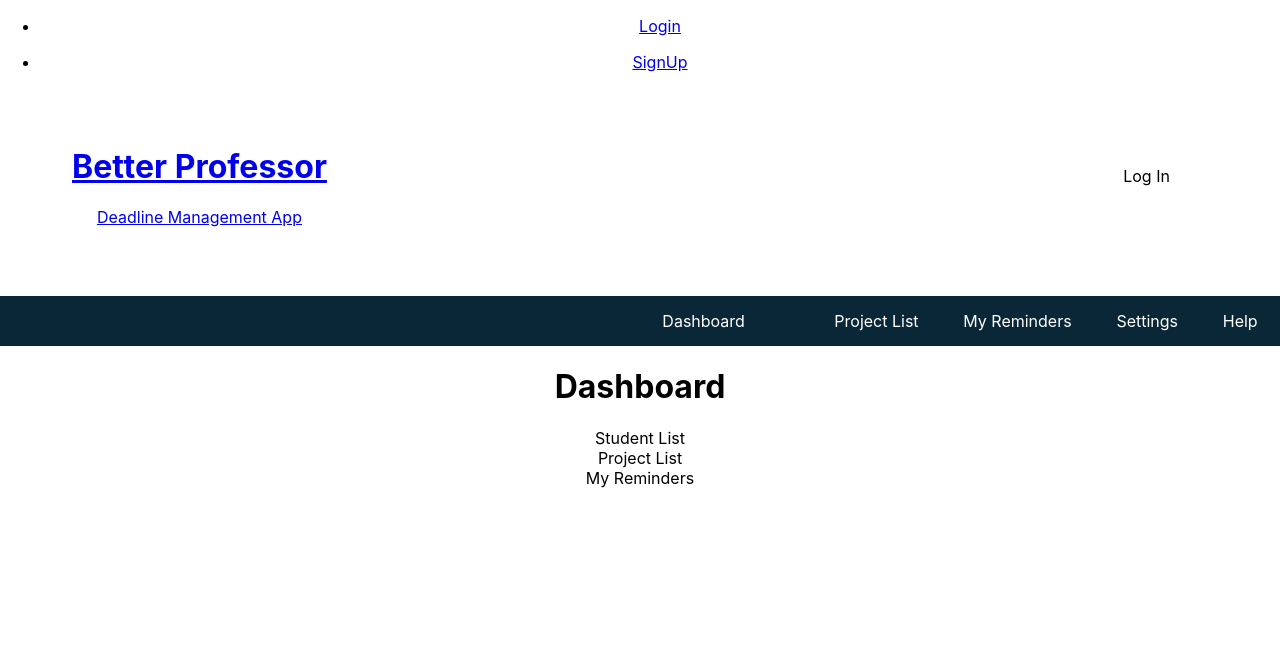
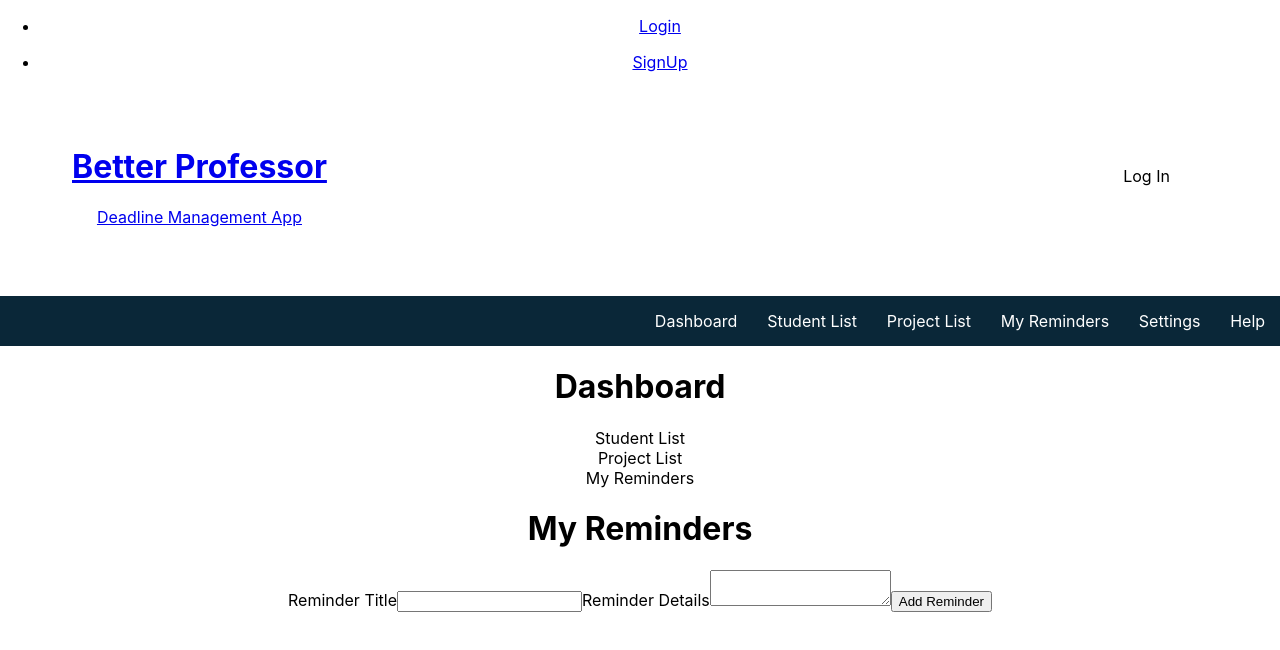
Before and after one commit to BW-Better-Professor-2/front-end, a React (Create React App) app in the folder better-professor2/: page /reminderlist in a window 1280 px wide. Shown: the top 650 px of the page. Built offline with nearby package versions, Linux system fonts and the light colour scheme.

Commit message:
student, reminder, and project forms functionally are complete.

```diff
--- a/better-professor2/src/App.js
+++ b/better-professor2/src/App.js
@@ -8,6 +8,8 @@ import SignUp from './components/Signup';
 import './App.css';
 import Dashboard from './components/Dashboard';
 import StudentList from './components/StudentList';
+import ProjectList from './components/ProjectList';
+import ReminderList from './components/ReminderList';
 
 
 
@@ -35,6 +37,8 @@ function App() {
           <Route path='/login' component={Login} />
           <Route path='/signup' component={SignUp} />
           <Route path='/studentlist' component={StudentList}/>
+          <Route path='/projectlist' component={ProjectList}/>
+          <Route path='/reminderlist' component={ReminderList}/>
         </Switch>
       </div>
     </Router>
--- a/better-professor2/src/components/Navigation.js
+++ b/better-professor2/src/components/Navigation.js
@@ -12,9 +12,9 @@ function Navigation() {
 
         <NavLinksContainer>
             <Link className='link'>Dashboard</Link>
-            <Link className="link" to={`/studentlist/${StudentList}`}>{}</Link>
-            <Link className="link">Project List</Link>
-            <Link className="link">My Reminders</Link>
+            <Link className="link" to={`/studentlist/`}>Student List</Link>
+            <Link className="link" to={`/projectlist/`}>Project List</Link>
+            <Link className="link" to={`/reminderlist/`}>My Reminders</Link>
             <Link className="link">Settings</Link>
             <Link className="link">Help</Link>
        </NavLinksContainer>
--- /dev/null
+++ b/better-professor2/src/components/ProjectList.js
@@ -0,0 +1,34 @@
+import React, {useState} from 'react';
+import AddProject from '../utils/AddProject';
+import Projects from '../utils/Projects';
+
+function ProjectList () {
+
+    const [projects, setProjects] = useState([
+        {
+            id: 1,
+            title: "",
+            body: "",
+        }
+    ]);
+
+    const addNewProject = project => {
+        const newProject = {
+            id: Date.now(),
+            title: project.title,
+            body: project.body
+        }
+        setProjects([...projects, newProject]);
+    }
+
+
+    return(
+        <div className = 'project-list'>
+            <h1>My Projects</h1>
+            <AddProject addNewProject={addNewProject} />
+            <Projects projects={projects}/>
+        </div>
+    )
+}
+
+export default ProjectList;
--- /dev/null
+++ b/better-professor2/src/components/ReminderList.js
@@ -0,0 +1,34 @@
+import React, {useState} from 'react';
+import AddReminder from '../utils/AddReminder';
+import Reminders from '../utils/Reminders';
+
+function ReminderList () {
+
+    const [reminders, setReminders] = useState([
+        {
+            id: 1,
+            title: "",
+            body: "",
+        }
+    ]);
+
+    const addNewReminder = reminder => {
+        const newReminder = {
+            id: Date.now(),
+            title: reminder.title,
+            body: reminder.body
+        }
+        setReminders([...reminders, newReminder]);
+    }
+
+
+    return(
+        <div className = 'reminder-list'>
+            <h1>My Reminders</h1>
+            <AddReminder addNewReminder={addNewReminder} />
+            <Reminders reminders={reminders}/>
+        </div>
+    )
+}
+
+export default ReminderList;
--- a/better-professor2/src/components/StudentList.js
+++ b/better-professor2/src/components/StudentList.js
@@ -1,5 +1,4 @@
 import React, {useState} from 'react';
-import ReactDom from 'react-dom';
 import AddStudent from '../utils/AddStudent';
 import Students from '../utils/Students';
 
--- a/better-professor2/src/utils/AddProject.js
+++ b/better-professor2/src/utils/AddProject.js
@@ -29,7 +29,7 @@ const ProjectForm = props => {
             />
 
             <label htmlFor='body'>Project Details</label>
-            <input
+            <textarea
                 id= "body"
                 type="text"
                 name= "body"
--- a/better-professor2/src/utils/AddReminder.js
+++ b/better-professor2/src/utils/AddReminder.js
@@ -29,7 +29,7 @@ const ReminderForm = props => {
             />
 
             <label htmlFor='body'>Reminder Details</label>
-            <input
+            <textarea
                 id= "body"
                 type="text"
                 name= "body"
```
